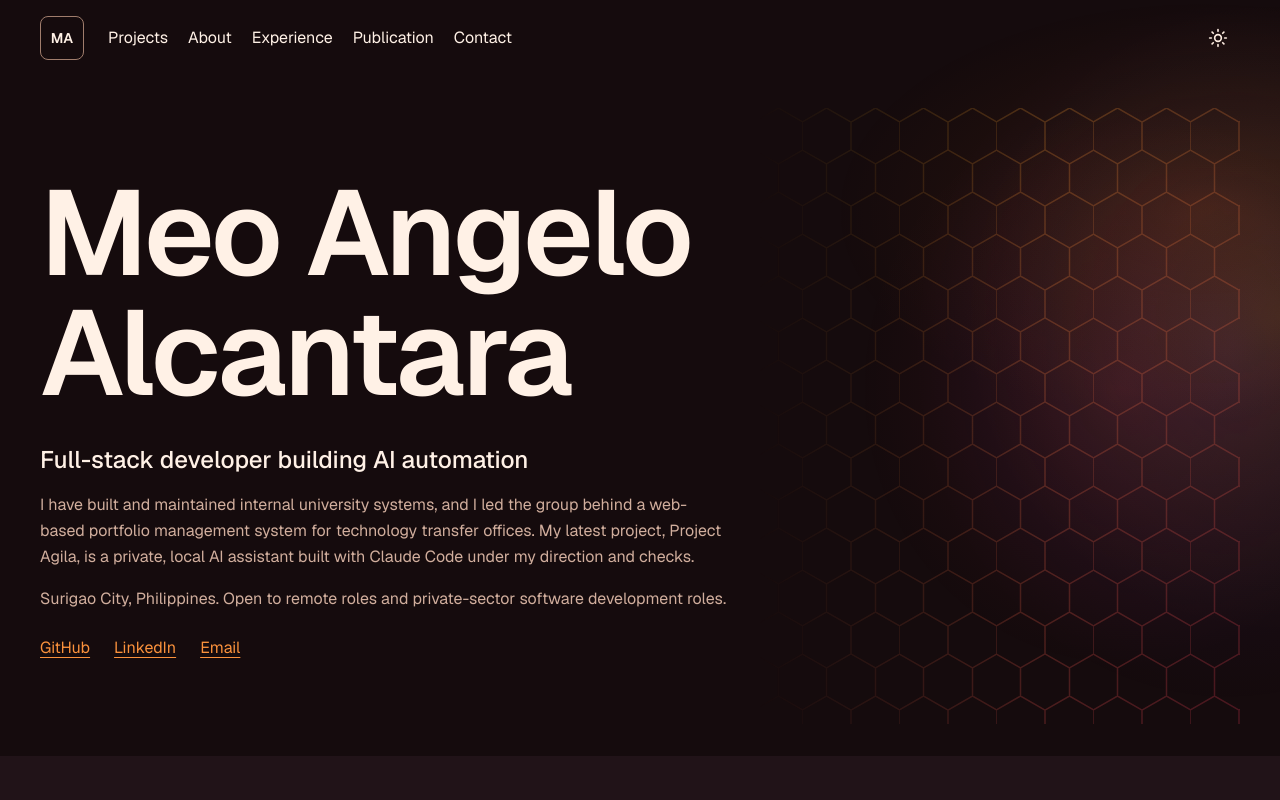
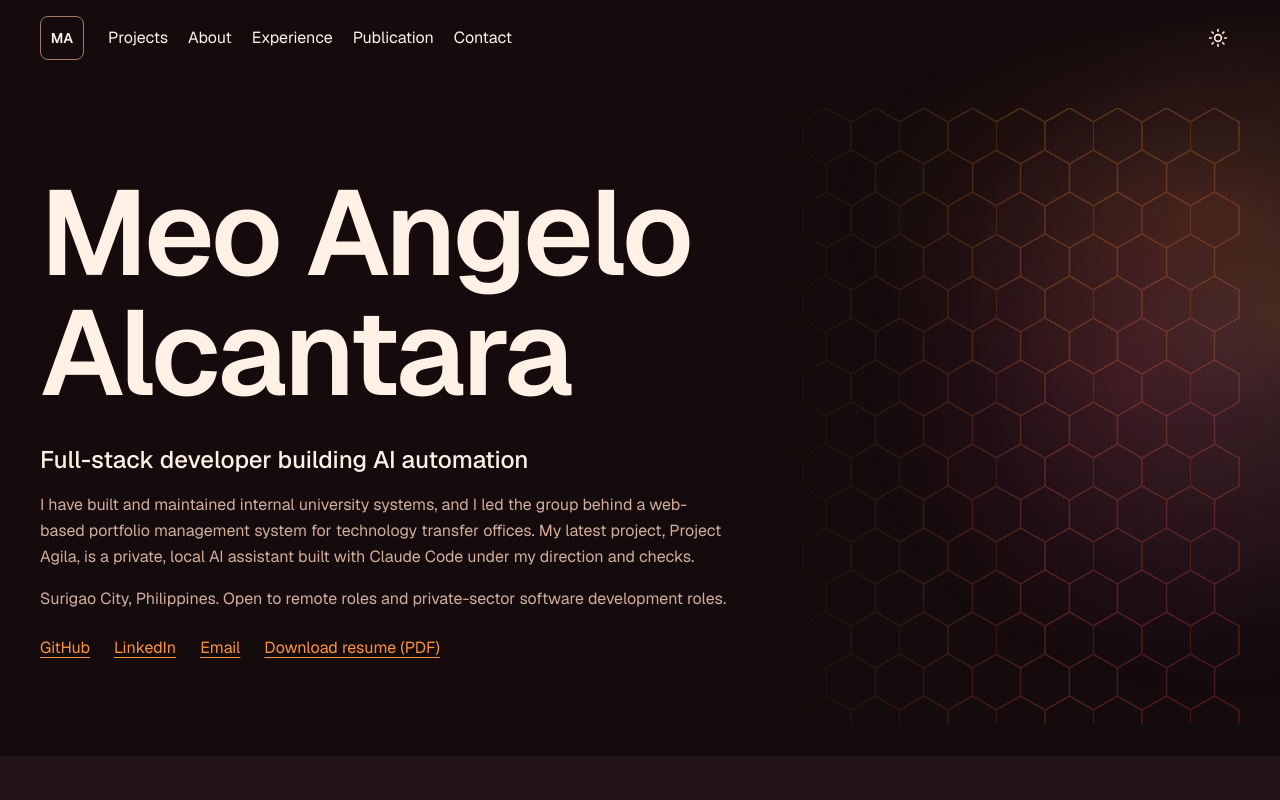
Before and after one commit to mezoa/pawikan, a Next.js app: page / in a window 1280 px wide. Shown: the top 800 px of the page. Built offline with nearby package versions, Linux system fonts and the light colour scheme; no server answers.

Commit message:
Add resume download link and resume PDF

```diff
--- a/content/profile.ts
+++ b/content/profile.ts
@@ -51,6 +51,7 @@ export type Profile = {
     github: string;
     linkedin: string;
     email: string;
+    resume: string;
   };
   experience: ExperienceItem[]; // newest first
   education: EducationItem[];
@@ -112,6 +113,7 @@ export const profile: Profile = {
     github: `https://github.com/mezoa`,
     linkedin: `https://www.linkedin.com/in/meo-angelo-alcantara-97571b443`,
     email: `meoangeloalcantara@gmail.com`,
+    resume: `/resume.pdf`,
   },
   experience: [
     {
--- a/src/app/page.tsx
+++ b/src/app/page.tsx
@@ -13,6 +13,7 @@ import type { ReactNode } from "react";
 import { isTodo, profile } from "../../content/profile";
 import { HeroArt } from "@/components/hero-art";
 import { ProjectCard } from "@/components/project-card";
+import { ResumeLink } from "@/components/resume-link";
 import { Reveal } from "@/components/reveal";
 import { ScoreMeter } from "@/components/score-meter";
 import { Tilt } from "@/components/tilt";
@@ -85,7 +86,13 @@ function Section({
   );
 }
 
-function ContactLinks({ label }: { label: string }) {
+function ContactLinks({
+  label,
+  children,
+}: {
+  label: string;
+  children?: ReactNode;
+}) {
   const { github, linkedin, email } = profile.links;
   const links = [
     { name: "GitHub", value: github, href: github },
@@ -109,6 +116,7 @@ function ContactLinks({ label }: { label: string }) {
           )}
         </li>
       ))}
+      {children && <li>{children}</li>}
     </ul>
   );
 }
@@ -149,7 +157,9 @@ export default function Home() {
             {profile.location}. {profile.availability}
           </p>
           <div className="mt-6">
-            <ContactLinks label="Profile links" />
+            <ContactLinks label="Profile links">
+              <ResumeLink />
+            </ContactLinks>
           </div>
         </div>
       </section>
--- /dev/null
+++ b/src/components/resume-link.tsx
@@ -0,0 +1,17 @@
+import { profile } from "../../content/profile";
+
+// A plain <a>, because the PDF is a file and not a page of the app. min-h-6 keeps
+// the 24px target, and the focus ring comes from :focus-visible in globals.css.
+export function ResumeLink() {
+  return (
+    <a
+      href={profile.links.resume}
+      target="_blank"
+      rel="noopener"
+      className="inline-flex min-h-6 items-center text-primary underline underline-offset-4"
+    >
+      Download resume (PDF)
+      <span className="sr-only">(opens in a new tab)</span>
+    </a>
+  );
+}
--- a/src/components/site-footer.tsx
+++ b/src/components/site-footer.tsx
@@ -1,7 +1,12 @@
+import { ResumeLink } from "@/components/resume-link";
+
 export function SiteFooter() {
   return (
     <footer className="page-frame relative isolate pb-40 text-muted-foreground lg:pb-56">
       <div aria-hidden="true" className="sunset-rule mb-10" />
+      <p className="mb-2">
+        <ResumeLink />
+      </p>
       <p>Built with Next.js, Tailwind, shadcn/ui</p>
       <div aria-hidden="true" className="wash-bottom" />
     </footer>
```
Also changed, not shown: 1 other file (tests, documents, lock files or other folders).
